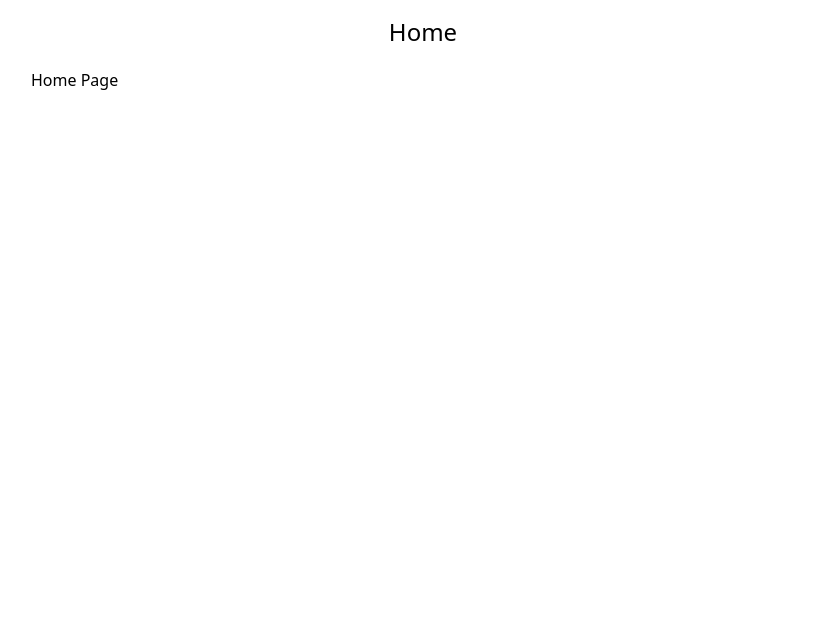
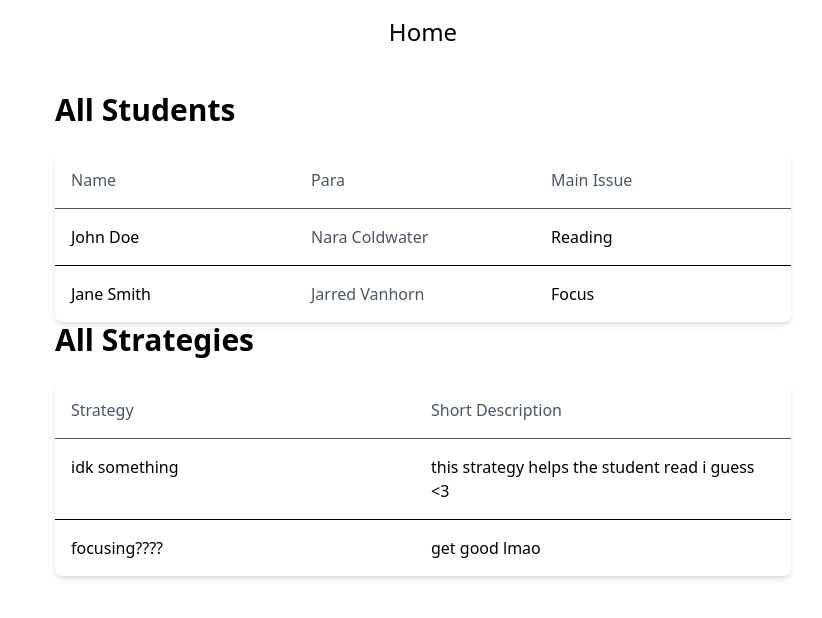
Before and after one commit to IkeAlmighty/hack-the-gap, a React (Vite) app in the folder client/: page / in a window 1280 px wide. Shown: the top 618 px of the page, without its empty margins (217-1039 px from the left). Built offline with nearby package versions, Linux system fonts and the light colour scheme.

Commit message:
Basic strategies and student info on home page

```diff
--- a/client/src/pages/Home.jsx
+++ b/client/src/pages/Home.jsx
@@ -1,3 +1,82 @@
-export default function Home() {
-    return <>Home Page</>
-}
+import React, { useState, useEffect } from 'react';
+
+export const HomePage = () => {
+  const [students, setStudents] = useState([]);
+  const [strategies, setStrategies] = useState([]);
+
+  useEffect(() => {
+    // Fetch or define the students data here
+    const fetchStudents = async () => {
+      // Example data
+      const data = [
+        { id: 1, name: 'John Doe', para: 'Nara Coldwater', issue: 'Reading'},
+        { id: 2, name: 'Jane Smith', para: 'Jarred Vanhorn', issue: 'Focus' },
+        // Add more students here
+      ];
+      setStudents(data);
+    };
+
+    fetchStudents();
+  }, []);
+
+  useEffect(() => {
+    // Fetch or define the students data here
+    const fetchStrategies = async () => {
+      // Example data
+      const data = [
+        { id: 1, strat: 'idk something', short_desc: 'this strategy helps the student read i guess <3'},
+        { id: 2, strat: 'focusing????', short_desc: 'get good lmao'},
+        // Add more students here
+      ];
+      setStrategies(data);
+    };
+
+    fetchStrategies();
+  }, []);
+
+  return (
+    <div className="max-w-4xl mx-auto p-6">
+      <h1 className="text-3xl font-bold mb-6">All Students</h1>
+
+      <div className="bg-white rounded-lg shadow-md">
+        <div className="grid grid-cols-3 gap-4 p-4 font-medium text-gray-600 border-b">
+          <div>Name</div>
+          <div>Para</div>
+          <div>Main Issue</div>
+        </div>
+
+        {students.map(student => (
+          <div
+            key={student.id}
+            className="grid grid-cols-3 gap-4 p-4 hover:bg-gray-50 border-b last:border-b-0"
+          >
+            <div>{student.name}</div>
+            <div className="text-gray-600">{student.para}</div>
+            <div className="font-medium">{student.issue}</div>
+          </div>
+        ))}
+      </div>
+      <h1 className="text-3xl font-bold mb-6">All Strategies</h1>
+
+      <div className="bg-white rounded-lg shadow-md">
+        <div className="grid grid-cols-2 gap-4 p-4 font-medium text-gray-600 border-b">
+          <div>Strategy</div>
+          <div>Short Description</div>
+        </div>
+
+        {strategies.map(strategy => (
+          <div
+            key={strategy.id}
+            className="grid grid-cols-2 gap-4 p-4 hover:bg-gray-50 border-b last:border-b-0"
+          >
+            <div>{strategy.strat}</div>
+            <div className="text-gray-1000">{strategy.short_desc}</div>
+          </div>
+        ))}
+      </div>
+    </div>
+
+  );
+};
+
+export default HomePage;
```
